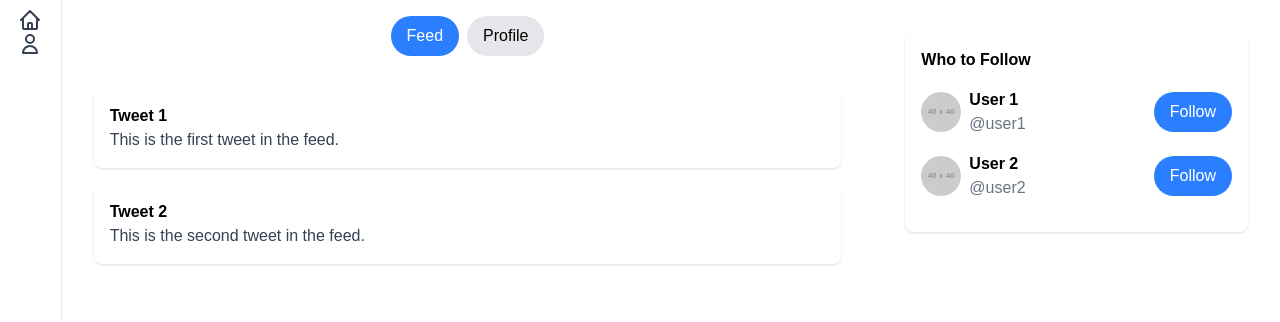
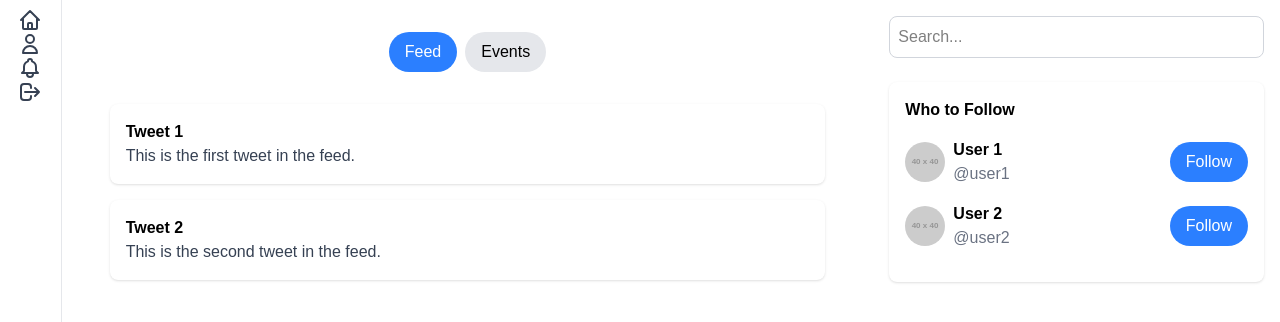
Before and after one commit to aman-kathait/Hnb-Community, a React (Vite) app in the folder Frontend/hnbconnect_Frontend/: page / in a window 1280 px wide. Shown: the top 322 px of the page. Built offline with nearby package versions, Linux system fonts and the light colour scheme.

Commit message:
new components and navigation

```diff
--- a/Frontend/hnbconnect_Frontend/src/App.jsx
+++ b/Frontend/hnbconnect_Frontend/src/App.jsx
@@ -1,18 +1,17 @@
 import { BrowserRouter as Router, Routes, Route } from "react-router-dom";
+import MainPage from "./components/MainPage";
+import SignUp from "./components/SignUp";
 import Login from "./components/Login";
-import SignUp from "./components/SignUp";
-import MainPage from "./components/MainPage";
 
 export default function App() {
-  const isLoggedIn = true; // Replace with actual authentication logic
-
+  const isLoggedIn = true;
   return (
     <Router>
       <Routes>
-        <Route path="/" element={isLoggedIn ? <MainPage /> : <Login />} />
+        <Route path="/signup" element={<SignUp />} />
         <Route path="/login" element={<Login />} />
-        <Route path="/signup" element={<SignUp />} />
+        <Route path="/*" element={isLoggedIn ? <MainPage /> : <Login />} />
       </Routes>
     </Router>
-  );
-}
+    );
+  }
--- /dev/null
+++ b/Frontend/hnbconnect_Frontend/src/components/EventPosts.jsx
@@ -0,0 +1,47 @@
+export default function EventPosts() {
+    const events = [
+      {
+        id: 1,
+        title: "Tech Seminar: AI in 2024",
+        description: "Join us for an insightful seminar on the future of AI.",
+        date: "March 15, 2024",
+        image: "https://via.placeholder.com/600x400",
+      },
+      {
+        id: 2,
+        title: "Cultural Fest 2024",
+        description: "Experience the vibrant cultural diversity of our university.",
+        date: "March 20, 2024",
+        image: "https://via.placeholder.com/600x400",
+      },
+      {
+        id: 3,
+        title: "Workshop: Web Development Basics",
+        description: "Learn the fundamentals of web development in this hands-on workshop.",
+        date: "March 25, 2024",
+        image: "https://via.placeholder.com/600x400",
+      },
+    ];
+
+    return (
+      <div className="p-4">
+        <h1 className="text-2xl font-bold mb-4">University Events</h1>
+        {events.map((event) => (
+          <div key={event.id} className="bg-white p-4 rounded-lg shadow mb-4">
+            {event.image && (
+              <img
+                src={event.image}
+                alt={event.title}
+                className="w-full h-48 object-cover rounded-t-lg"
+              />
+            )}
+            <div className="p-4">
+              <h2 className="font-bold text-xl">{event.title}</h2>
+              <p className="text-gray-700 mt-2">{event.description}</p>
+              <p className="text-gray-500 text-sm mt-2">{event.date}</p>
+            </div>
+          </div>
+        ))}
+      </div>
+    );
+  }
--- /dev/null
+++ b/Frontend/hnbconnect_Frontend/src/components/Home.jsx
@@ -0,0 +1,31 @@
+import { useState } from "react";
+import Feed from "./Feed";
+import EventPosts from "./EventPosts";
+
+export default function Home() {
+  const [activeTab, setActiveTab] = useState("feed");
+
+  return (
+    <div className="p-4">
+      <div className="flex justify-center mb-4">
+        <button
+          onClick={() => setActiveTab("feed")}
+          className={`px-4 py-2 mr-2 ${
+            activeTab === "feed" ? "bg-blue-500 text-white" : "bg-gray-200"
+          } rounded-full`}
+        >
+          Feed
+        </button>
+        <button
+          onClick={() => setActiveTab("events")}
+          className={`px-4 py-2 ${
+            activeTab === "events" ? "bg-blue-500 text-white" : "bg-gray-200"
+          } rounded-full`}
+        >
+          Events
+        </button>
+      </div>
+      {activeTab === "feed" ? <Feed /> : <EventPosts />}
+    </div>
+  );
+}
--- a/Frontend/hnbconnect_Frontend/src/components/LeftSidebar.jsx
+++ b/Frontend/hnbconnect_Frontend/src/components/LeftSidebar.jsx
@@ -35,8 +35,42 @@ export default function LeftSidebar() {
             d="M16 7a4 4 0 11-8 0 4 4 0 018 0zM12 14a7 7 0 00-7 7h14a7 7 0 00-7-7z"
           />
         </svg>
-        <span className="text-xs md:hidden">Edit Profile</span>
+        <span className="text-xs md:hidden">Profile</span>
+      </Link>
+      <Link to="/notifications" className="flex flex-col items-center text-gray-700 hover:text-blue-500">
+        <svg
+          xmlns="http://www.w3.org/2000/svg"
+          className="h-6 w-6"
+          fill="none"
+          viewBox="0 0 24 24"
+          stroke="currentColor"
+        >
+          <path
+            strokeLinecap="round"
+            strokeLinejoin="round"
+            strokeWidth={2}
+            d="M15 17h5l-1.405-1.405A2.032 2.032 0 0118 14.158V11a6.002 6.002 0 00-4-5.659V5a2 2 0 10-4 0v.341C7.67 6.165 6 8.388 6 11v3.159c0 .538-.214 1.055-.595 1.436L4 17h5m6 0v1a3 3 0 11-6 0v-1m6 0H9"
+          />
+        </svg>
+        <span className="text-xs md:hidden">Notifications</span>
+      </Link>
+      <Link to="/logout" className="flex flex-col items-center text-gray-700 hover:text-blue-500">
+        <svg
+          xmlns="http://www.w3.org/2000/svg"
+          className="h-6 w-6"
+          fill="none"
+          viewBox="0 0 24 24"
+          stroke="currentColor"
+        >
+          <path
+            strokeLinecap="round"
+            strokeLinejoin="round"
+            strokeWidth={2}
+            d="M17 16l4-4m0 0l-4-4m4 4H7m6 4v1a3 3 0 01-3 3H6a3 3 0 01-3-3V7a3 3 0 013-3h4a3 3 0 013 3v1"
+          />
+        </svg>
+        <span className="text-xs md:hidden">Logout</span>
       </Link>
     </div>
   );
-  }
+}
--- /dev/null
+++ b/Frontend/hnbconnect_Frontend/src/components/Logout.jsx
@@ -0,0 +1,14 @@
+import { useEffect } from "react";
+import { useNavigate } from "react-router-dom";
+
+export default function Logout() {
+  const navigate = useNavigate();
+
+  useEffect(() => {
+    // Perform logout actions (e.g., clear session, remove tokens)
+    localStorage.removeItem("token"); // Example: Remove token from localStorage
+    navigate("/login"); // Redirect to login page
+  }, [navigate]);
+
+  return null; // No UI needed for logout
+}
--- /dev/null
+++ b/Frontend/hnbconnect_Frontend/src/components/MainContent.jsx
@@ -0,0 +1,18 @@
+import { Routes, Route } from "react-router-dom";
+import Home from "./Home";
+import Profile from "./Profile";
+import Notification from "./Notification";
+import Logout from "./Logout";
+
+export default function MainContent() {
+  return (
+    <div className="flex-grow overflow-y-auto p-4 md:w-2/3">
+      <Routes>
+        <Route path="/" element={<Home />} />
+        <Route path="/profile" element={<Profile />} />
+        <Route path="/notifications" element={<Notification />} />
+        <Route path="/logout" element={<Logout />} />
+      </Routes>
+    </div>
+  );
+}
--- a/Frontend/hnbconnect_Frontend/src/components/MainPage.jsx
+++ b/Frontend/hnbconnect_Frontend/src/components/MainPage.jsx
@@ -1,44 +1,18 @@
-import { useState } from "react";
 import LeftSidebar from "./LeftSidebar";
+import MainContent from "./MainContent";
 import RightSidebar from "./RightSidebar";
-import Feed from "./Feed";
-import Profile from "./Profile";
 
 export default function MainPage() {
-  const [activeTab, setActiveTab] = useState("feed");
-
   return (
     <div className="flex min-h-screen">
-      {/* Side Navigation Bar */}
+      {/* Left Sidebar */}
       <LeftSidebar />
 
       {/* Main Content */}
-      <div className="flex-grow overflow-y-auto p-4 md:w-2/3">
-        <div className="flex justify-center mb-4">
-          <button
-            onClick={() => setActiveTab("feed")}
-            className={`px-4 py-2 mr-2 ${
-              activeTab === "feed" ? "bg-blue-500 text-white" : "bg-gray-200"
-            } rounded-full`}
-          >
-            Feed
-          </button>
-          <button
-            onClick={() => setActiveTab("profile")}
-            className={`px-4 py-2 ${
-              activeTab === "profile" ? "bg-blue-500 text-white" : "bg-gray-200"
-            } rounded-full`}
-          >
-            Profile
-          </button>
-        </div>
-        {activeTab === "feed" ? <Feed /> : <Profile />}
-      </div>
+      <MainContent />
 
-      {/* Right Section */}
-      <div className="hidden md:block md:w-1/3 p-4">
-        <RightSidebar />
-      </div>
+      {/* Right Sidebar */}
+      <RightSidebar />
     </div>
   );
 }
--- /dev/null
+++ b/Frontend/hnbconnect_Frontend/src/components/Notification.jsx
@@ -0,0 +1,10 @@
+export default function Notifications() {
+    return (
+      <div className="p-4">
+        <div className="bg-white p-4 rounded-lg shadow">
+          <h1 className="text-2xl font-bold">Notifications</h1>
+          <p className="text-gray-700">You have no new notifications.</p>
+        </div>
+      </div>
+    );
+  }
--- a/Frontend/hnbconnect_Frontend/src/components/RightSidebar.jsx
+++ b/Frontend/hnbconnect_Frontend/src/components/RightSidebar.jsx
@@ -1,6 +1,16 @@
 export default function RightSidebar() {
   return (
-    <div className="p-4">
+    <div className="hidden md:block md:w-1/3 p-4">
+      {/* Search Bar */}
+      <div className="mb-6">
+        <input
+          type="text"
+          placeholder="Search..."
+          className="w-full p-2 border border-gray-300 rounded-lg focus:outline-none focus:ring-2 focus:ring-blue-500"
+        />
+      </div>
+
+      {/* Who to Follow Section */}
       <div className="bg-white p-4 rounded-lg shadow">
         <h2 className="font-bold">Who to Follow</h2>
         <div className="mt-4">
@@ -40,4 +50,4 @@ export default function RightSidebar() {
       </div>
     </div>
   );
-  }
+}
```
